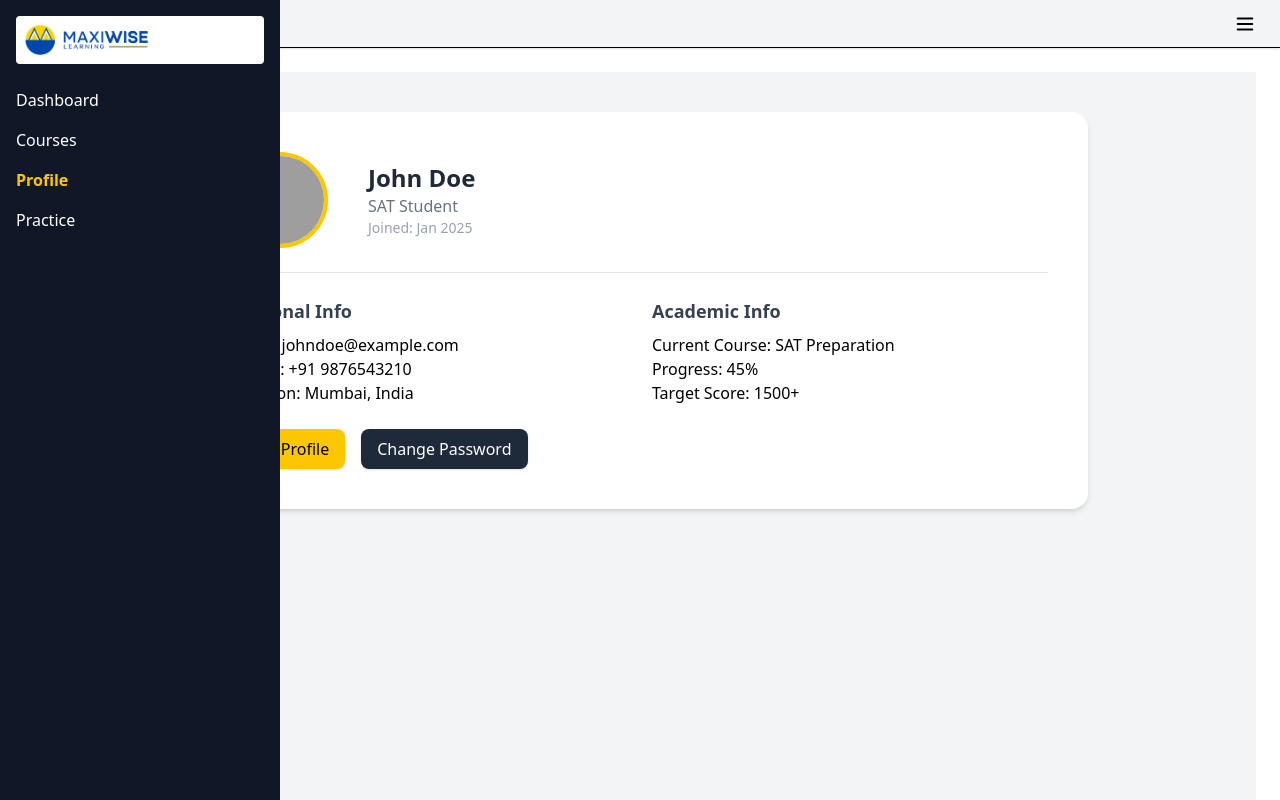
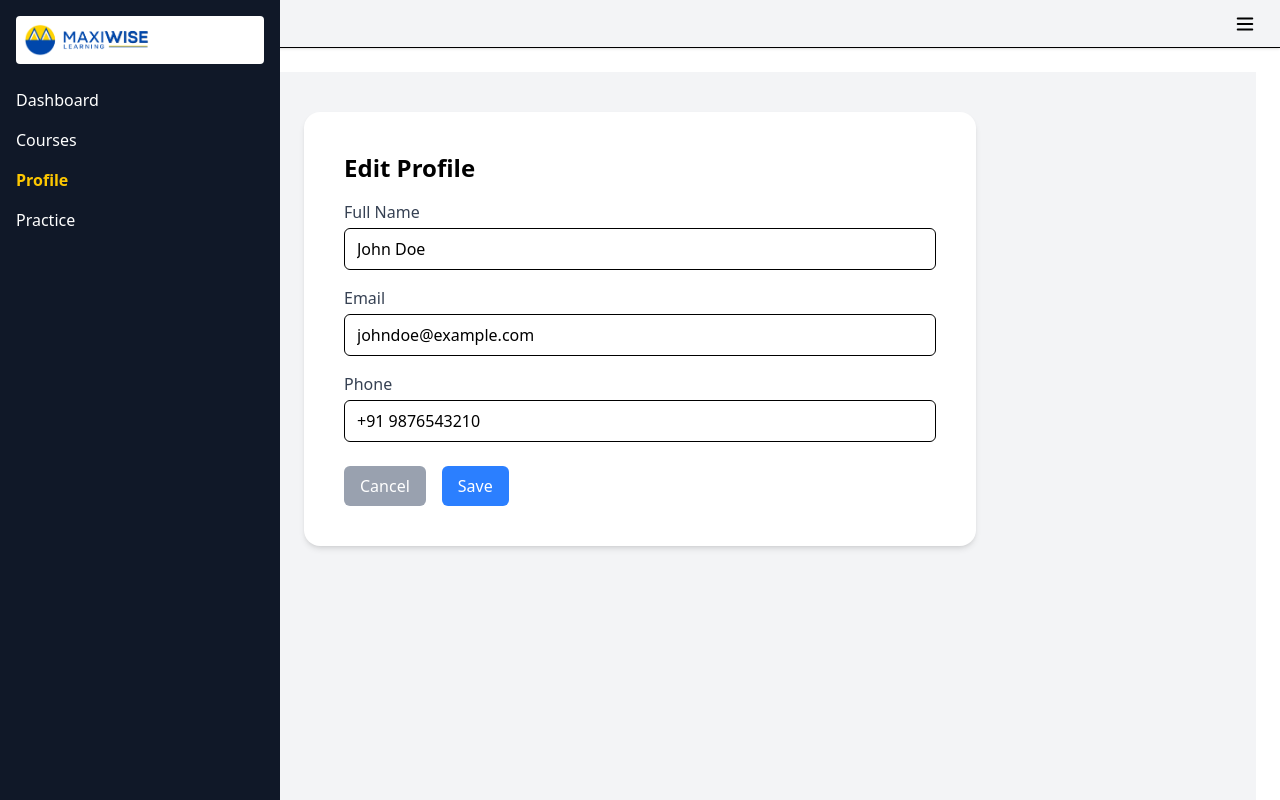
Before and after one commit to Shreya8697/SAT_final, a React (Vite) app: page /profile in a window 1280 px wide. Both pictures are taken after a click on the button "Edit Profile". Built offline with nearby package versions, Linux system fonts and the light colour scheme; grey boxes are pictures that could not be loaded.

Commit message:
Edit profile

```diff
--- /dev/null
+++ b/src/components/Edit.jsx
@@ -0,0 +1,54 @@
+import React from "react";
+
+function Edit({ onCancel }) {
+  return (
+    <div className="p-6 md:p-10 bg-gray-100 min-h-screen">
+      <div className="max-w-2xl mx-auto bg-white rounded-2xl shadow-md p-6 md:p-10">
+        <h1 className="text-2xl font-bold mb-4">Edit Profile</h1>
+
+        <div className="space-y-4">
+          <label className="block">
+            <span className="text-gray-700">Full Name</span>
+            <input
+              type="text"
+              defaultValue="John Doe"
+              className="mt-1 block w-full border rounded-md px-3 py-2"
+            />
+          </label>
+
+          <label className="block">
+            <span className="text-gray-700">Email</span>
+            <input
+              type="email"
+              defaultValue="johndoe@example.com"
+              className="mt-1 block w-full border rounded-md px-3 py-2"
+            />
+          </label>
+
+          <label className="block">
+            <span className="text-gray-700">Phone</span>
+            <input
+              type="text"
+              defaultValue="+91 9876543210"
+              className="mt-1 block w-full border rounded-md px-3 py-2"
+            />
+          </label>
+        </div>
+
+        <div className="flex gap-4 mt-6">
+          <button
+            onClick={onCancel}
+            className="px-4 py-2 bg-gray-400 text-white rounded-md hover:bg-gray-500"
+          >
+            Cancel
+          </button>
+          <button className="px-4 py-2 bg-blue-500 text-white rounded-md hover:bg-blue-600">
+            Save
+          </button>
+        </div>
+      </div>
+    </div>
+  );
+}
+
+export default Edit;
--- a/src/pages/Profile.jsx
+++ b/src/pages/Profile.jsx
@@ -1,6 +1,13 @@
-import React from "react";
+import React, { useState } from "react";
+import Edit from "../components/Edit";
 
 function Profile() {
+  const [isEditing, setIsEditing] = useState(false);
+
+  if (isEditing) {
+    return <Edit onCancel={() => setIsEditing(false)} />;
+  }
+
   return (
     <div className="p-6 md:p-10 bg-gray-100 min-h-screen">
       <div className="max-w-4xl mx-auto bg-white rounded-2xl shadow-md p-6 md:p-10">
@@ -43,7 +50,10 @@ function Profile() {
 
         {/* Action Buttons */}
         <div className="mt-6 flex flex-col sm:flex-row gap-4">
-          <button className="px-4 py-2 bg-yellow-400 text-black rounded-lg shadow hover:bg-yellow-500 w-full sm:w-auto">
+          <button
+            onClick={() => setIsEditing(true)}
+            className="px-4 py-2 bg-yellow-400 text-black rounded-lg shadow hover:bg-yellow-500 w-full sm:w-auto"
+          >
             Edit Profile
           </button>
           <button className="px-4 py-2 bg-gray-800 text-white rounded-lg shadow hover:bg-gray-900 w-full sm:w-auto">
```
